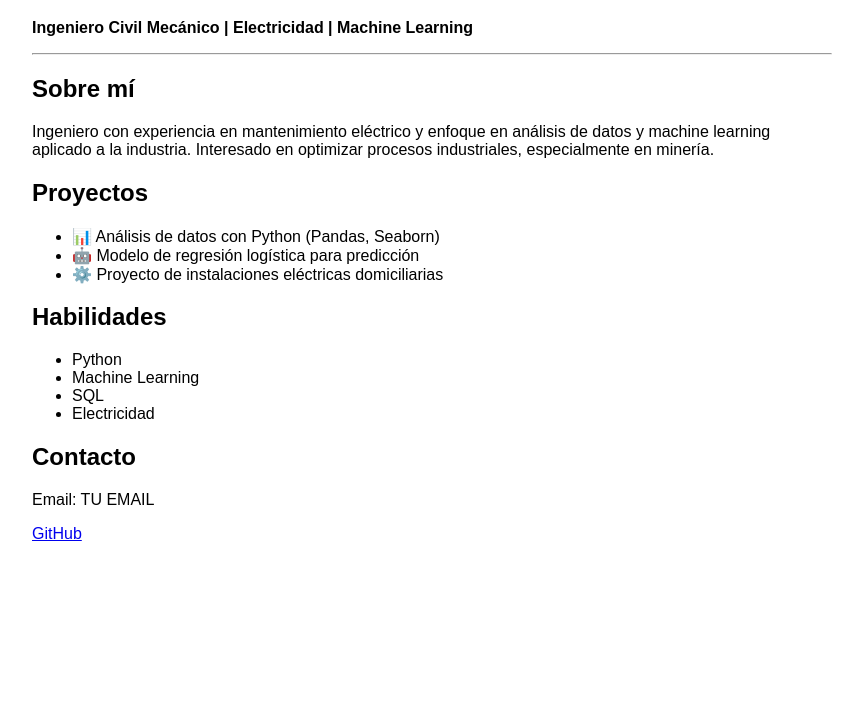
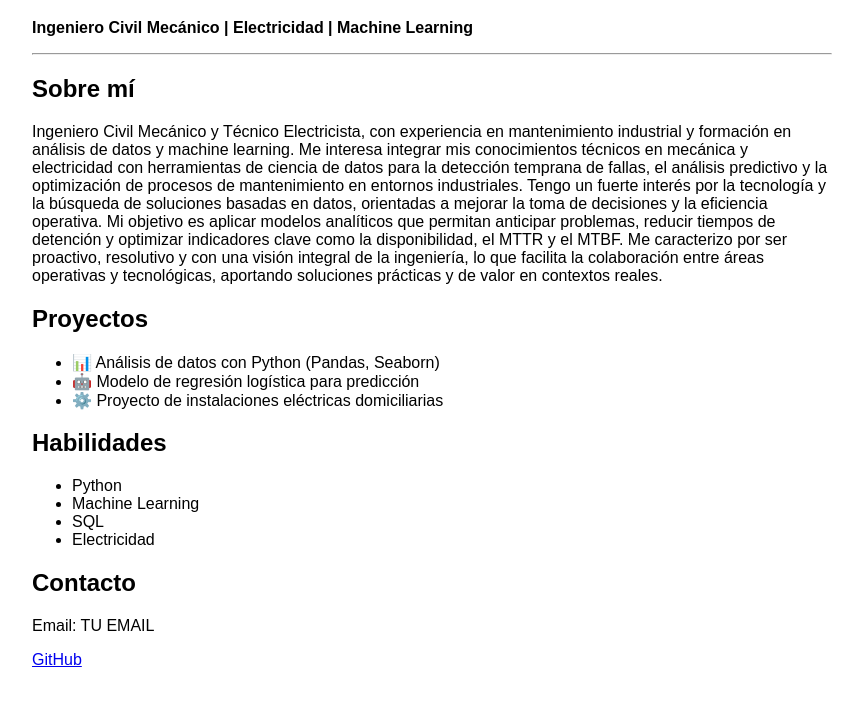
Before and after one commit to Leandroaraya/Leandroaraya.github.io, a plain HTML site: page index.html in a window 1280 px wide. Shown: the part 61-764 px from the top of the page, without its empty margins (208-1071 px from the left). Drawn offline with Linux system fonts and the light colour scheme.

Commit message:
Update index.html
update 'sobre mi'

```diff
--- a/index.html
+++ b/index.html
@@ -12,11 +12,18 @@
   <hr>
 
   <h2>Sobre mí</h2>
-  <p>
-    Ingeniero con experiencia en mantenimiento eléctrico y enfoque en análisis de datos
-    y machine learning aplicado a la industria. Interesado en optimizar procesos
-    industriales, especialmente en minería.
-  </p>
+ <p>
+Ingeniero Civil Mecánico y Técnico Electricista, con experiencia en mantenimiento industrial y formación en análisis de datos y machine learning.
+Me interesa integrar mis conocimientos técnicos en mecánica y electricidad con herramientas de ciencia de datos para la detección temprana de fallas,
+el análisis predictivo y la optimización de procesos de mantenimiento en entornos industriales.
+
+Tengo un fuerte interés por la tecnología y la búsqueda de soluciones basadas en datos, orientadas a mejorar la toma de decisiones y la eficiencia operativa.
+Mi objetivo es aplicar modelos analíticos que permitan anticipar problemas, reducir tiempos de detención y optimizar indicadores clave como la disponibilidad,
+el MTTR y el MTBF.
+
+Me caracterizo por ser proactivo, resolutivo y con una visión integral de la ingeniería, lo que facilita la colaboración entre áreas operativas y tecnológicas,
+aportando soluciones prácticas y de valor en contextos reales.
+</p>
 
   <h2>Proyectos</h2>
   <ul>
```
